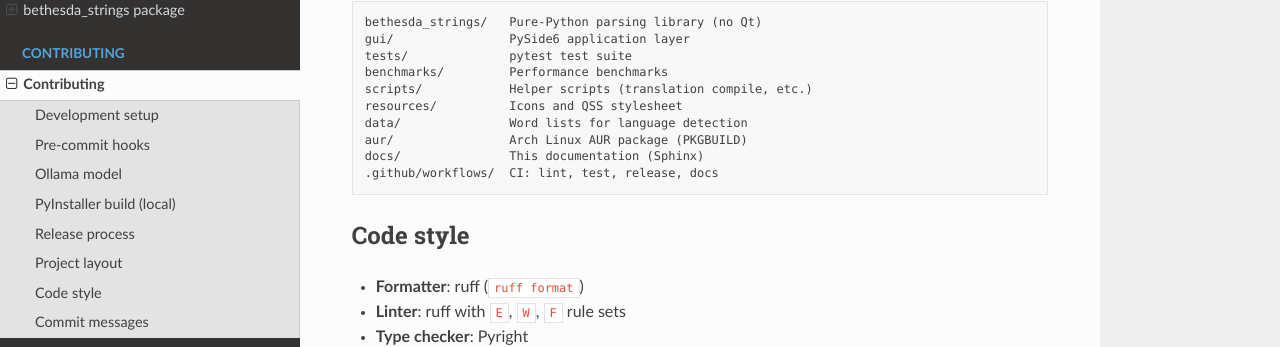
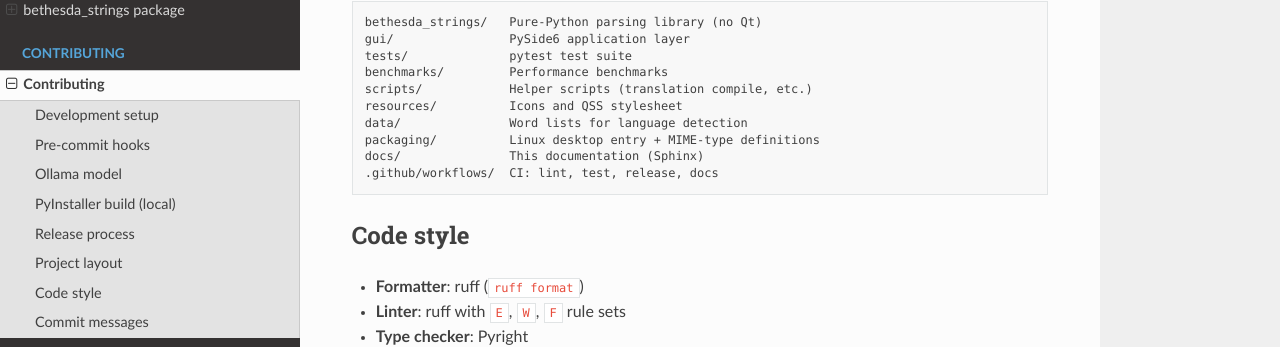
Before and after one commit to fngpsldk-ops/bethesda-strings-editor-KR_Edit, a Sphinx documentation site: the page built from docs/contributing.rst, in a window 1280 px wide and 900 px high, scrolled down 1628 px. Shown: the part 245-592 px from the top of the window. Built offline with Sphinx 7.4.7 and the Read the Docs theme 3.1.0, drawn with Linux system fonts in a browser that asks for light colours.

Commit message:
Remove AUR packaging; relocate desktop integration to packaging/
The aur/ directory mixed AUR-specific files (PKGBUILD, .SRCINFO) — for a
package that was never actually published to the AUR — with the Linux
desktop entry and MIME-type definitions that install_file_associations.sh
genuinely needs.

Drop the AUR packaging entirely and move the still-useful desktop/MIME
files to a new packaging/ directory. Update the install script, README,
CONTRIBUTING, Sphinx docs, NexusMods description, and CHANGELOG to match.

Co-Authored-By: Claude Opus 4.8 <noreply@anthropic.com>

```diff
--- a/docs/contributing.rst
+++ b/docs/contributing.rst
@@ -99,7 +99,7 @@ Project layout
    scripts/            Helper scripts (translation compile, etc.)
    resources/          Icons and QSS stylesheet
    data/               Word lists for language detection
-   aur/                Arch Linux AUR package (PKGBUILD)
+   packaging/          Linux desktop entry + MIME-type definitions
    docs/               This documentation (Sphinx)
    .github/workflows/  CI: lint, test, release, docs
 
```
Also changed, not shown: CHANGELOG.md (+0 -1 lines), CONTRIBUTING.md (+1 -1 lines), README.md (+3 -3 lines), 8 other files.
